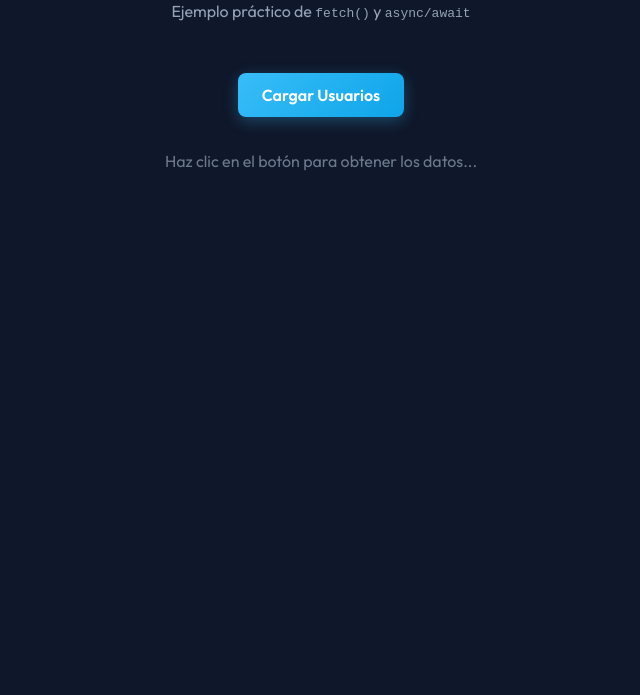
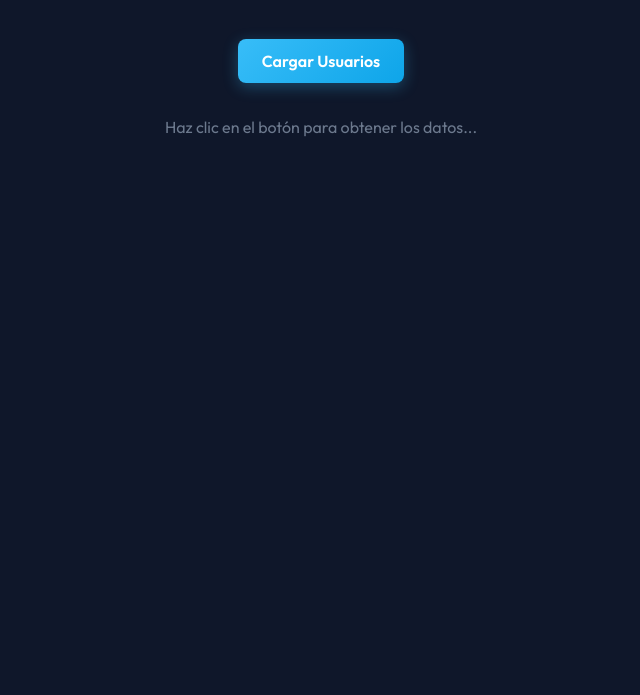
Before and after one commit to Killonga/Documents, a plain HTML site: page Full-Sack/modulo 4/E5M4/index.html in a window 1280 px wide. Shown: the part 105-800 px from the top of the page, without its empty margins (319-959 px from the left). Drawn offline with Linux system fonts and the light colour scheme.

Commit message:
Fix HTML syntax issues in index.html

```diff
--- a/Full-Sack/modulo 4/E5M4/index.html
+++ b/Full-Sack/modulo 4/E5M4/index.html
@@ -12,7 +12,7 @@
     <div class="container">
         <header>
             <h1>Usuarios de la API</h1>
-            <p>Ejemplo práctico de <code>fetch()</code> y <code>async/await</code></p>
+
         </header>
 
         <main>
```
